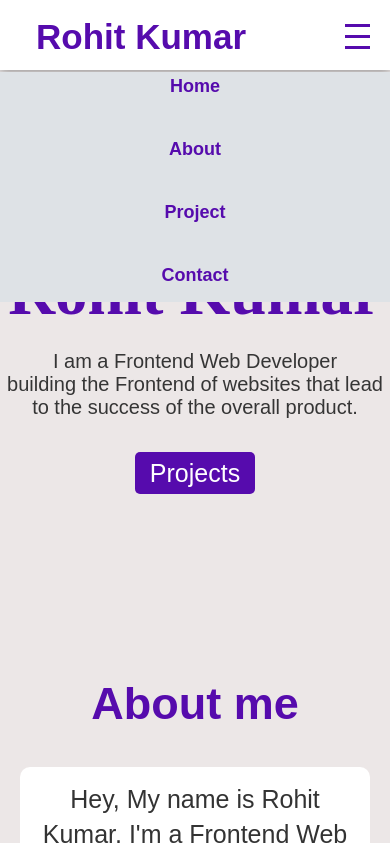
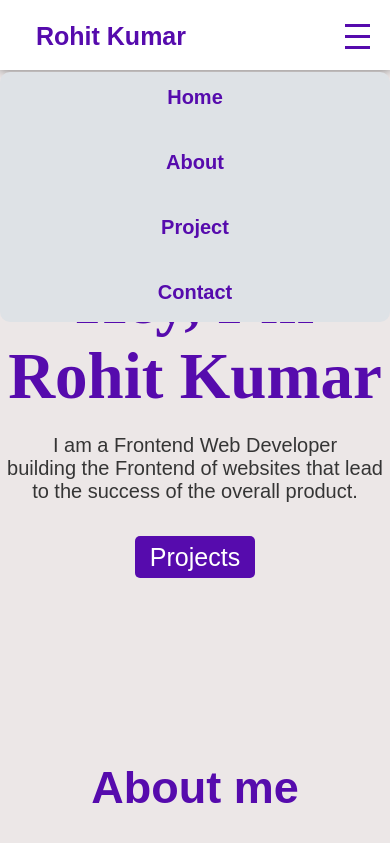
Before and after one commit to callmerohit/My-Portfolio, a plain HTML site: page index.html in a window 390 px wide. Both pictures are taken after a click on the element 357 px from the left and 36 px from the top of the page. Shown: the top 843 px of the page. Drawn offline with nearby package versions, Linux system fonts and the light colour scheme.

Commit message:
Add files via upload

```diff
--- a/index.html
+++ b/index.html
@@ -14,7 +14,7 @@
  <header>
         <nav>
             <div class="navbar-left">
-                <h1><a href="/">Rohit Kumar</a></h1>
+                <h1><a href="#home">Rohit Kumar</a></h1>
             </div>
             <div class="hamburger" id="hamburger">
                 <div></div>
@@ -22,7 +22,7 @@
                 <div></div>
             </div>
             <div class="navelements" id="navelements">
-                <a href="/" class="navButton">Home</a>
+                <a href="#home" class="navButton">Home</a>
                 <a href="#about" class="navButton">About</a>
                 <a href="#project" class="navButton">Project</a>
                 <a href="#contact" class="navButton">Contact</a>
@@ -32,7 +32,7 @@
 <!-- Header Section Ends -->
 
 <!-- Home Section Starts -->
-    <section class="home-section" >
+    <section class="home-section" id="home">
         <div class="home-content">
             <h1 class="home-name">Hey, I'm Rohit Kumar</h1>
             <p class="home-intro">I am a Frontend Web Developer <br> building the Frontend of websites that lead to the success of the overall product.</p>
--- a/script.js
+++ b/script.js
@@ -2,18 +2,30 @@ document.addEventListener('DOMContentLoaded', function() {
     // Hamburger functionality
     const hamburger = document.getElementById('hamburger');
     const navelements = document.getElementById('navelements');
-
+    const navLinks = document.querySelectorAll('.navButton');
+    // Toggle the dropdown menu
     hamburger.addEventListener('click', function() {
         navelements.classList.toggle('show');
     });
+    // Hide the dropdown menu when a link is clicked
+    navLinks.forEach(link => {
+        link.addEventListener('click', function() {
+            navelements.classList.remove('show');
+        });
+    });
+    // Hide the dropdown menu on scroll
+    window.addEventListener('scroll', function() {
+        if (window.innerWidth < 768) {
+            navelements.classList.remove('show');
+        }
+    });
 
-    // Form submission
+
+    // Contact Section - Form submission
     const contactForm = document.querySelector('.contact-form');
-
     if (contactForm) {
         contactForm.addEventListener('submit', function(event) {
             event.preventDefault();
-
             // Get form data
             const formData = new FormData(contactForm);
             const data = {
@@ -21,7 +33,6 @@ document.addEventListener('DOMContentLoaded', function() {
                 reply_to: formData.get('email'),
                 message: formData.get('message')
             };
-
             // Send email using EmailJS
             emailjs.send('service_wnsn36o', 'template_cbp4gyc', data)
                 .then(function(response) {
--- a/styles.css
+++ b/styles.css
@@ -8,6 +8,8 @@ body {
 html {
     scroll-behavior: smooth;
 }
+
+    /* Header Section Start*/
 @keyframes slideDownNavbar {
     from {
       transform: translateY(-100px);
@@ -18,8 +20,19 @@ html {
       opacity: 1;
     }
   }
+  /* Dropdown animation oof navLinks below 768px.*/
+@keyframes dropdown {
+    from {
+        opacity: 0;
+        transform: translateY(-10px);
+    }
+    to {
+        opacity: 1;
+        transform: translateY(0);
+    }
+}
 header {
-    height: 85px;
+    height: 80px;
     width: 100%;
     background-color: #ffffff;
     box-shadow: 0 0 10px rgba(0, 0, 0, 0.5);
@@ -28,21 +41,18 @@ header {
     top: 0;
     z-index: 1000;
 }
-
 header nav {
     display: flex;
     justify-content: space-between;
     align-items: center;
 }
-
 .navbar-left a {
     margin: 0px 30px;
-    font-size: 35px;
+    font-size: 30px;
     padding: 20px;
     color: #560bad;
     text-decoration: none;
 }
-
 .navelements {
     display: flex;
     align-items: center;
@@ -50,30 +60,31 @@ header nav {
     font-size: 22px;
     gap: 35px;
 }
-
 .navelements a {
     color: #560bad;
+    font-size: 25px;
     text-decoration: none;
     margin-left: 1rem;
     font-weight: bolder;
 }
-
 .hamburger {
     display: none;
     flex-direction: column;
     cursor: pointer;
     padding: 20px;
 }
-
 .hamburger div {
     width: 25px;
     height: 3px;
     background-color: #560bad;
     margin: 4px 0;
 }
+/* Header Section Ends*/
+
+    /*Home Section Start */
 .home-section{
     text-align: center;
-    margin-top: 300px;
+    padding-top: 250px;
 }
 .home-name{
     color: #560bad;
@@ -100,46 +111,12 @@ header nav {
 .btn:hover{
     box-shadow: 0 0 10px rgba(0, 0, 0, 0.3);
 }
-
 .home-btn{
     margin-top: 40px;
 }
-footer{
-    height: 220px;
-    background-color: #560bad;
-    text-align: center;
-    margin-top: 100px;
-}
-.social-links a{
-    font-size: 40px;
-    margin-left: 20px;
-    color: #ffffff;
-    position: relative;
-    top: 80px;
+    /*Home Section Ends*/
 
-}
-.dev-info{
-    position: relative;
-    top: 100px;
-    color: #ffffff;
-}
-.dev-info a{
-    color: #ffffff;
-    text-decoration: none;
-    font-weight: bolder;
-}
-
-/* Dropdown animation */
-@keyframes dropdown {
-    from {
-        opacity: 0;
-        transform: translateY(-10px);
-    }
-    to {
-        opacity: 1;
-        transform: translateY(0);
-    }
-}
+    /* About Section Starts */
 .about-section{
     text-align: center;
     margin-top: 100px;
@@ -165,20 +142,17 @@ footer{
     text-align: center;
     padding: .5rem 1rem;
 }
-
 .skills h2 {
     margin-bottom: 10px;
     font-size: 2rem;
     color: #560bad;
 }
-
 .skills-container {
     display: flex;
     flex-wrap: wrap;
     justify-content: center;
     gap: 1rem;
 }
-
 .skill {
     background-color: #f4f4f4;
     border-radius: 10px;
@@ -188,40 +162,36 @@ footer{
     text-align: center;
     transition: transform 0.3s;
 }
-
 .skill img {
     width: 100px;
     height: 100px;
     margin-bottom: 1rem;
 }
-
 .skill h3 {
     margin: 0;
     color: #333;
     font-size: 25px;
 }
-
 .skill:hover {
     transform: translateY(-10px);
 }
+/* About Section Ends */
 
+    /* Project Section Starts */
 #project {
     text-align: center;
     padding: 2rem 1rem;
 }
-
 #projects h2 {
     margin-bottom: 2rem;
     color: #333;
 }
-
 .projects-container {
     display: flex;
     flex-wrap: wrap;
     justify-content: center;
     gap: 1rem;
 }
-
 .project {
     background-color: #f4f4f4;
     border-radius: 10px;
@@ -232,31 +202,26 @@ footer{
     padding: 5px;
     transition: transform 0.3s;
 }
-
 .project img {
     width: 100%;
     margin-top: 10px;
     height: auto;
 }
-
 .project-info {
     padding: 1rem;
     text-align: left;
 }
-
 .project-info h3 {
     margin: 0 0 0.5rem 0;
     color: #560bad;
     font-size: 20px;
     text-align: center;
 }
-
 .project-info p {
     margin: 0 0 1rem 0;
     color: #333;
     text-align: center;
 }
-
 .project-link {
     display: inline-block;
     padding: 0.5rem 1rem;
@@ -268,15 +233,15 @@ footer{
     transition: background-color 0.3s;
     text-align: center;
 }
-
 .project-link:hover {
     background-color: #555;
 }
-
 .project:hover {
     transform: translateY(-10px);
 }
+/* Project Section Ends*/
 
+    /* Contact Section Starts */
 #contact {
     text-align: center;
     padding: 2rem 1rem;
@@ -286,9 +251,6 @@ footer{
     text-align: center;
     font-size: 20px;
 }
-
-
-
 .contact-form {
     max-width: 600px;
     margin: 0 auto;
@@ -297,19 +259,16 @@ footer{
     border-radius: 10px;
     box-shadow: 0 2px 5px rgba(0, 0, 0, 0.1);
 }
-
 .form-group {
     margin-bottom: 1rem;
     text-align: left;
 }
-
 .form-group label {
     display: block;
     margin-bottom: 0.5rem;
     font-size: 20px;
     color: #560bad;
 }
-
 .form-group input,
 .form-group textarea {
     width: 100%;
@@ -327,12 +286,39 @@ textarea:focus {
     border: 2px solid #560bad;
     outline: none;
 }
-/* Responsive styles */
+    /* Contact Section Ends */
+
+    /* Footer Section */
+footer{
+    height: 220px;
+    background-color: #560bad;
+    text-align: center;
+    margin-top: 100px;
+}
+.social-links a{
+    font-size: 40px;
+    margin-left: 20px;
+    color: #ffffff;
+    position: relative;
+    top: 80px;
+}
+.dev-info{
+    position: relative;
+    top: 100px;
+    color: #ffffff;
+}
+.dev-info a{
+    color: #ffffff;
+    text-decoration: none;
+    font-weight: bolder;
+}
+    /* Footer Section Ends */
+
+    /* Media Queries Starts */
 @media (max-width: 768px) {
     .hamburger {
         display: flex;
     }
-
     .navelements {
         display: none;
         flex-direction: column;
@@ -344,18 +330,25 @@ textarea:focus {
         left: 0;
         z-index: 1;
     }
-
+    .navbar-left a {
+        margin: 0px 30px;
+        font-size: 25px;
+        padding: 20px;
+        color: #560bad;
+        text-decoration: none;
+    }
     .navelements a {
         margin: 2px 0;
         padding: 1.5px;
         width: 100%;
-        font-size: 18px;
+        font-size: 20px;
     }
-
     .navelements.show {
         display: flex;
-        height: 230px;
+        height: 240px;
         animation: dropdown 0.3s ease forwards;
+        padding-top: 10px;
+        border-radius: 10px;
     }
     header {
         height: 70px;
@@ -366,8 +359,8 @@ textarea:focus {
         padding: 16px;
     }
     .home-section{
-        margin-top: 180px;
-    }
+        padding-top: 210px;
+        }
     .home-name{
         font-size: 65px;
         margin-bottom: 0px;
@@ -387,6 +380,7 @@ textarea:focus {
     .intro{
         background-color: #fff;
         padding:15px;
+        line-height: 32px;
         border-radius: 10px;
     }
     .skill img {
@@ -414,5 +408,6 @@ textarea:focus {
         .form-group input,
         .form-group textarea {
         font-size: 18px;
-}
+        }
     }
+    /* Media Queries Ends */
```
